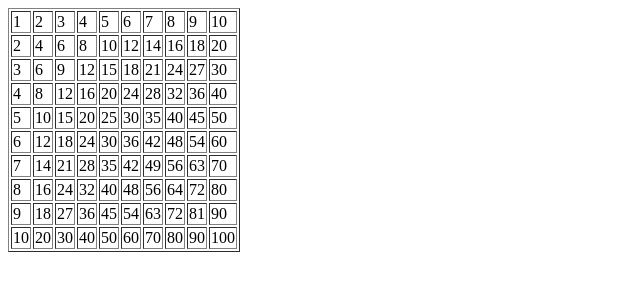
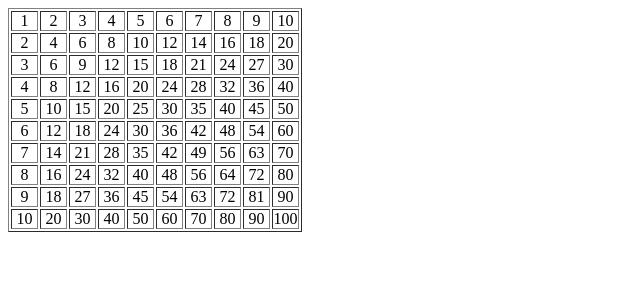
Before and after one commit to hungnv8x/MD1_CauTrucLap1, a plain HTML site: page VongLapLongNhau/index.html in a window 1280 px wide. Shown: the whole page, without its empty margins (0-640 px from the left). Drawn offline with Linux system fonts and the light colour scheme.

Commit message:
VongLapLongNhau

```diff
--- a/VongLapLongNhau/index.html
+++ b/VongLapLongNhau/index.html
@@ -3,19 +3,41 @@
 <head>
     <meta charset="UTF-8">
     <title>Title</title>
+    <style>
+        td {
+            width: 25px;
+            text-align: center;
+            padding: 0px;
+            margin: 0px;
+        }
+    </style>
 </head>
 <body>
 <script>
     let veTable = '<table border="1">'
-    for (let i=1;i<=10;i++){
-        veTable = veTable + '<tr>';
-        for (let j=1;j<=10;j++){
-            veTable = veTable +'<td>'+i*j+'</td>';
+    /* for (let i=1;i<=10;i++){
+         veTable = veTable + '<tr>';
+         for (let j=1;j<=10;j++){
+             veTable = veTable +'<td>'+i*j+'</td>';
+         }
+         veTable = veTable +'</tr>';
+     }
+     veTable=veTable + '</table>'
+     */
+    let i = 1;
+    while (i <= 10) {
+        veTable = veTable + '<tr>'
+        let j = 1;
+        while (j <= 10) {
+            veTable = veTable + '<td>' + i * j + '</td>';
+            j++;
         }
-        veTable = veTable +'</tr>';
+        veTable = veTable + '</tr>';
+        i++;
     }
-    veTable=veTable + '</table>'
+    veTable = veTable + '</table>'
     document.write(veTable)
+    console.log(veTable)
 </script>
 </body>
 </html>
```
